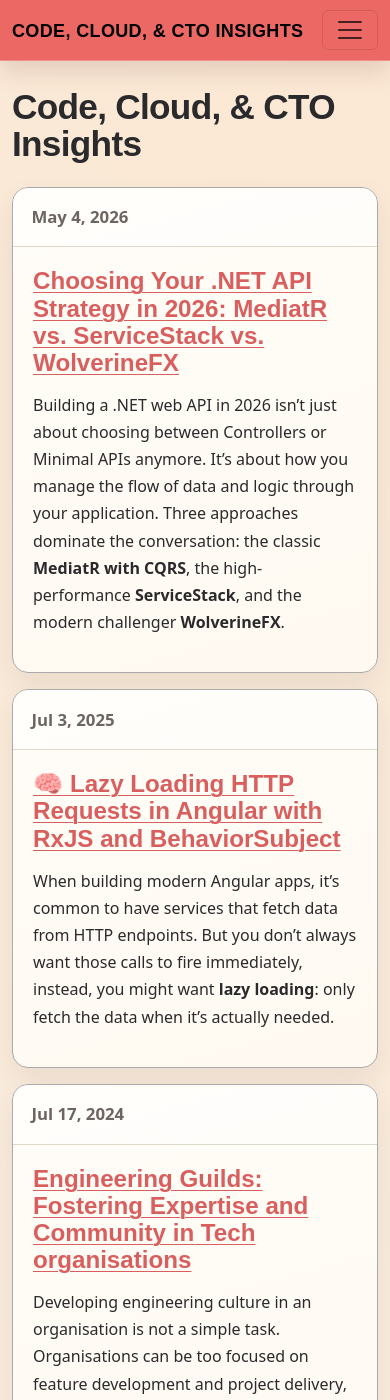
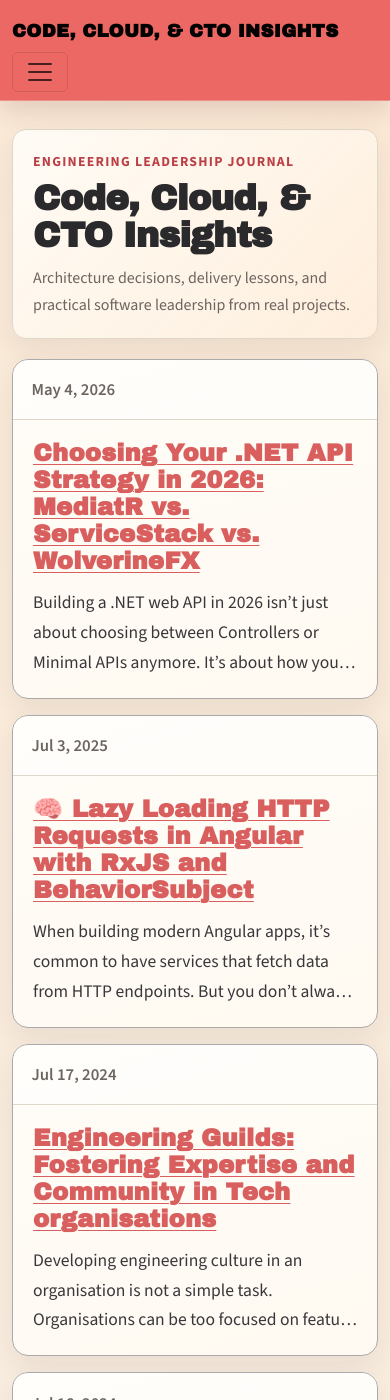
Before and after one commit to waynethompson/waynethompson.github.io, a Jekyll site: the page built from index.markdown, in a window 390 px wide and 1400 px high. Built offline with Jekyll 4.4.1, drawn with Linux system fonts in a browser that asks for light colours; nearby versions of some CDN libraries; some web fonts are replaced; some of the changed text lies outside the part shown.

Commit message:
design update

```diff
--- a/_includes/head.html
+++ b/_includes/head.html
@@ -2,6 +2,9 @@
     <meta charset="utf-8">
     <meta name="viewport" content="width=device-width, initial-scale=1.0">
     <title>{{ page.title }}</title>
+    <link rel="preconnect" href="https://fonts.googleapis.com">
+    <link rel="preconnect" href="https://fonts.gstatic.com" crossorigin>
+    <link href="https://fonts.googleapis.com/css2?family=Archivo+Black&family=Source+Sans+3:wght@400;600;700&display=swap" rel="stylesheet">
     <link href="https://cdn.jsdelivr.net/npm/bootswatch@5.3.2/dist/journal/bootstrap.min.css" rel="stylesheet"
         crossorigin="anonymous">
     <link rel="stylesheet" href="https://cdn.jsdelivr.net/npm/bootstrap-icons@1.11.3/font/bootstrap-icons.min.css">
--- a/_includes/nav.html
+++ b/_includes/nav.html
@@ -1,4 +1,5 @@
-<nav class="navbar navbar-expand-lg bg-primary"  data-bs-theme="dark">
+{% assign current_url = page.url | replace: 'index.html', '' %}
+<nav class="navbar navbar-expand-lg bg-primary" data-bs-theme="dark">
     <div class="container">
         <a href="/" class="navbar-brand">Code, Cloud, & CTO Insights</a>
         <button class="navbar-toggler" type="button" data-bs-toggle="collapse" data-bs-target="#navbarResponsive"
@@ -8,10 +9,10 @@
         <div class="collapse navbar-collapse" id="navbarResponsive">
             <ul class="navbar-nav me-auto">
                 <li class="nav-item">
-                    <a class="nav-link" href="/categories" id="themes">Categories</a>
+                    <a class="nav-link{% if current_url == '/categories/' %} active{% endif %}" href="/categories/" id="themes" {% if current_url == '/categories/' %}aria-current="page"{% endif %}>Categories</a>
                 </li>
                 <li class="nav-item">
-                    <a class="nav-link" href="/about">About</a>
+                    <a class="nav-link{% if current_url == '/about/' %} active{% endif %}" href="/about/" {% if current_url == '/about/' %}aria-current="page"{% endif %}>About</a>
                 </li>
                 <!-- <li class="nav-item">
                     <a class="nav-link" href="https://blog.bootswatch.com/">Blog</a>
--- a/_layouts/home.html
+++ b/_layouts/home.html
@@ -5,7 +5,11 @@ layout: default
 
 <div class="home">
   {%- if page.title -%}
-  <h1 class="page-heading">{{ page.title }}</h1>
+  <section class="home-hero" aria-label="Home introduction">
+    <p class="home-eyebrow">Engineering Leadership Journal</p>
+    <h1 class="page-heading">{{ page.title }}</h1>
+    <p class="home-dek">Architecture decisions, delivery lessons, and practical software leadership from real projects.</p>
+  </section>
   {%- endif -%}
 
   {{ content }}
@@ -34,7 +38,7 @@ layout: default
         </a>
       </h4>
       {%- if site.show_excerpts -%}
-      <p class="card-text">{{ post.excerpt }}</p>
+      <p class="card-text">{{ post.excerpt | strip_html | normalize_whitespace | truncatewords: 42 }}</p>
       {%- endif -%}
     </div>
   </div>
@@ -43,26 +47,7 @@ layout: default
 
   {% if site.paginate %}
   <div class="pager">
-    <ul class="pagination">
-      {%- if paginator.previous_page %}
-      <li><a href="{{ paginator.previous_page_path | relative_url }}" class="previous-page">{{ paginator.previous_page
-          }}</a></li>
-      {%- else %}
-      <li>
-        <div class="pager-edge">•</div>
-      </li>
-      {%- endif %}
-      <li>
-        <div class="current-page">{{ paginator.page }}</div>
-      </li>
-      {%- if paginator.next_page %}
-      <li><a href="{{ paginator.next_page_path | relative_url }}" class="next-page">{{ paginator.next_page }}</a></li>
-      {%- else %}
-      <li>
-        <div class="pager-edge">•</div>
-      </li>
-      {%- endif %}
-    </ul>
+    <ul class="pagination">{%- if paginator.previous_page -%}<li><a href="{{ paginator.previous_page_path | relative_url }}" class="previous-page">{{ paginator.previous_page }}</a></li>{%- else -%}<li><div class="pager-edge">•</div></li>{%- endif -%}<li><div class="current-page">{{ paginator.page }}</div></li>{%- if paginator.next_page -%}<li><a href="{{ paginator.next_page_path | relative_url }}" class="next-page">{{ paginator.next_page }}</a></li>{%- else -%}<li><div class="pager-edge">•</div></li>{%- endif -%}</ul>
   </div>
   {%- endif %}
 
--- a/assets/css/styles.css
+++ b/assets/css/styles.css
@@ -12,12 +12,26 @@
 
 html,
 body {
+    background-color: var(--site-bg);
     background: radial-gradient(circle at top right, #fbe8d4 0%, var(--site-bg) 40%, #f2efe8 100%);
     color: var(--site-text);
 }
 
 body {
+    font-family: "Source Sans 3", "Segoe UI", sans-serif;
     line-height: 1.7;
+}
+
+h1,
+h2,
+h3,
+h4,
+h5,
+h6,
+.navbar .navbar-brand,
+.home .post-link {
+    font-family: "Archivo Black", "Franklin Gothic Medium", sans-serif;
+    letter-spacing: 0.01em;
 }
 
 a {
@@ -54,20 +68,89 @@ a:focus {
     opacity: 1;
 }
 
+.navbar .nav-link.active {
+    background: rgba(255, 255, 255, 0.2);
+    border-radius: 999px;
+    opacity: 1;
+}
+
 .site-main {
     margin-top: 2.5rem;
     margin-bottom: 3rem;
+}
+
+.content-column,
+.sidebar-column,
+.post,
+.post.card,
+.post .card-body,
+.post .card-header,
+.post .post-meta,
+.page,
+.page .card-body,
+.page .card-header {
+    color: var(--site-text);
+}
+
+.post.card,
+.page.card {
+    background: linear-gradient(165deg, var(--site-paper), #fff9f1);
+    border: 1px solid var(--site-border);
+    border-radius: 16px;
+    box-shadow: var(--site-shadow);
+}
+
+.post .card-header,
+.page .card-header {
+    background: rgba(255, 255, 255, 0.54);
+    border-bottom: 1px solid var(--site-border);
+}
+
+.post .card-body,
+.page .card-body {
+    background: transparent;
+}
+
+.post .post-meta {
+    color: var(--site-muted);
+    margin-bottom: 1rem;
 }
 
 .home {
     margin-top: 0;
 }
 
+.home-hero {
+    background: linear-gradient(135deg, rgba(255, 253, 248, 0.92), rgba(255, 239, 221, 0.88));
+    border: 1px solid var(--site-border);
+    border-radius: 18px;
+    box-shadow: var(--site-shadow);
+    margin-bottom: 1.5rem;
+    padding: clamp(1.25rem, 4.8vw, 2.2rem);
+}
+
+.home-eyebrow {
+    color: var(--site-brand-strong);
+    font-size: 0.86rem;
+    font-weight: 700;
+    letter-spacing: 0.09em;
+    margin: 0;
+    text-transform: uppercase;
+}
+
 .home .page-heading {
     font-size: clamp(2.2rem, 4.5vw, 3.1rem);
     line-height: 1.05;
     letter-spacing: -0.02em;
-    margin-bottom: 1.5rem;
+    margin-bottom: 0.6rem;
+    margin-top: 0.45rem;
+}
+
+.home-dek {
+    color: var(--site-muted);
+    font-size: clamp(1rem, 1.7vw, 1.2rem);
+    margin: 0;
+    max-width: 46ch;
 }
 
 .home .card {
@@ -111,6 +194,10 @@ a:focus {
 .home .card-text {
     font-size: 1.1rem;
     color: #38373b;
+    display: -webkit-box;
+    -webkit-box-orient: vertical;
+    -webkit-line-clamp: 3;
+    overflow: hidden;
 }
 
 #sidebar {
@@ -170,6 +257,81 @@ a:focus {
     .home .post-link {
         font-size: clamp(1.45rem, 6.2vw, 2rem);
     }
+
+    .home-hero {
+        border-radius: 14px;
+        margin-bottom: 1.25rem;
+    }
+}
+
+@media (prefers-color-scheme: dark) {
+    :root {
+        --site-bg: #111215;
+        --site-paper: #191c22;
+        --site-border: #333843;
+        --site-text: #edeef1;
+        --site-muted: #b4b8c2;
+        --site-brand: #f08b75;
+        --site-brand-strong: #ffb49d;
+        --site-shadow: 0 14px 34px rgba(0, 0, 0, 0.42);
+    }
+
+    html,
+    body {
+        background-color: var(--site-bg);
+        background: radial-gradient(circle at top right, #22242b 0%, var(--site-bg) 42%, #0d0f12 100%);
+    }
+
+    .home-hero {
+        background: linear-gradient(130deg, rgba(31, 34, 41, 0.98), rgba(39, 29, 28, 0.95));
+    }
+
+    .home .card {
+        background: linear-gradient(165deg, #1a1d23, #1f2329);
+    }
+
+    .post.card,
+    .page.card {
+        background: linear-gradient(165deg, #1a1d23, #1f2329);
+    }
+
+    .home .card-header {
+        background: rgba(19, 21, 26, 0.75);
+    }
+
+    .post .card-header,
+    .page .card-header {
+        background: rgba(19, 21, 26, 0.75);
+    }
+
+    .home .card-text {
+        color: #d5d9e1;
+    }
+
+    .post .card-body,
+    .page .card-body,
+    .post .card-header,
+    .page .card-header,
+    .post .post-meta,
+    .content-column,
+    .sidebar-column {
+        color: var(--site-text);
+    }
+
+    .site-tag a {
+        background: rgba(24, 27, 34, 0.85);
+        border-color: var(--site-border);
+    }
+
+    .site-tag a:hover,
+    .site-tag a:focus {
+        background: #222732;
+        border-color: #5f6575;
+    }
+
+    div.highlight {
+        background-color: #0d1014;
+    }
 }
 
 @keyframes cardReveal {
```
